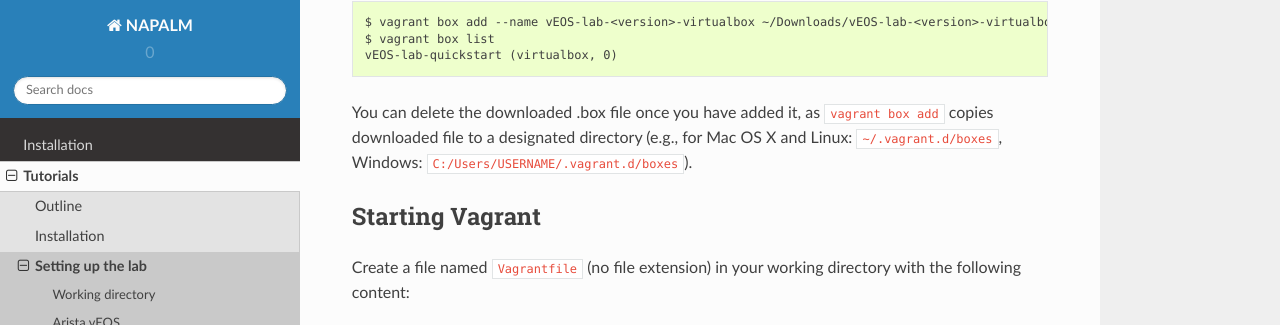
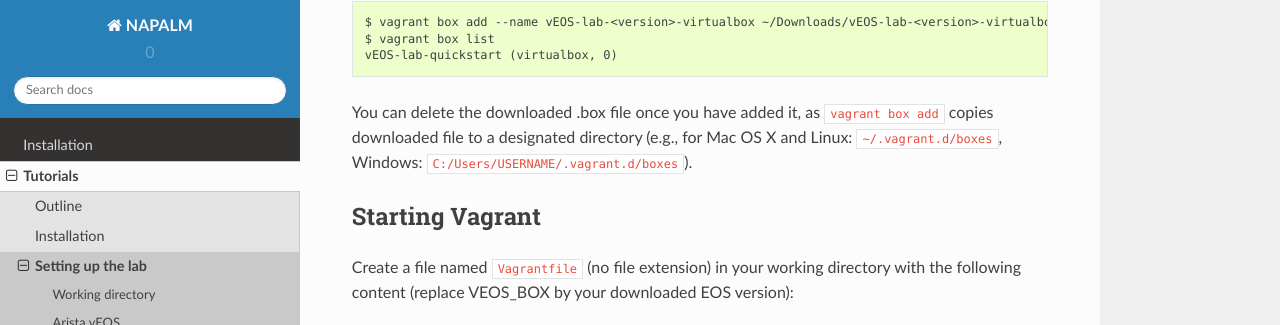
Before and after one commit to napalm-automation/napalm, a Sphinx documentation site: the page built from docs/tutorials/lab.rst, in a window 1280 px wide and 900 px high, scrolled down 631 px, cut to the strip 0-325 px from the top of the window. Built offline with Sphinx 7.4.7 and the Read the Docs theme 2.0.0, drawn with Linux system fonts in a browser that asks for light colours.

Commit message:
Suggest VEOS_BOX change in Vagrantfile
To adapt to the last EOS version, suggest update the VEOS_BOX variable within the VagrantFile

```diff
--- a/docs/tutorials/lab.rst
+++ b/docs/tutorials/lab.rst
@@ -28,7 +28,7 @@ You can delete the downloaded .box file once you have added it, as ``vagrant box
 Starting Vagrant
 ----------------
 
-Create a file named ``Vagrantfile`` (no file extension) in your working directory with the following content:
+Create a file named ``Vagrantfile`` (no file extension) in your working directory with the following content (replace VEOS_BOX by your downloaded EOS version):
 
 .. literalinclude:: Vagrantfile
    :language: ruby
```
